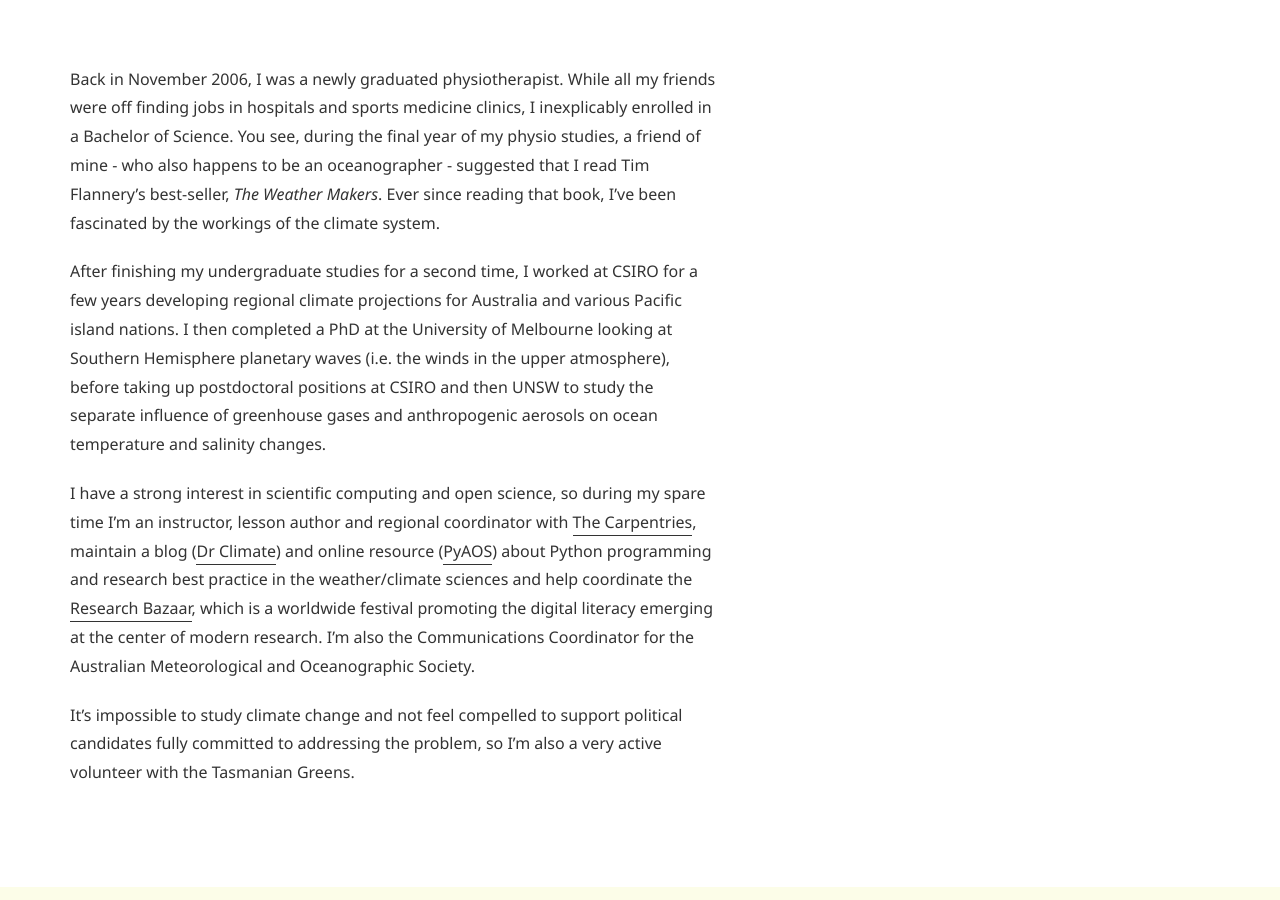
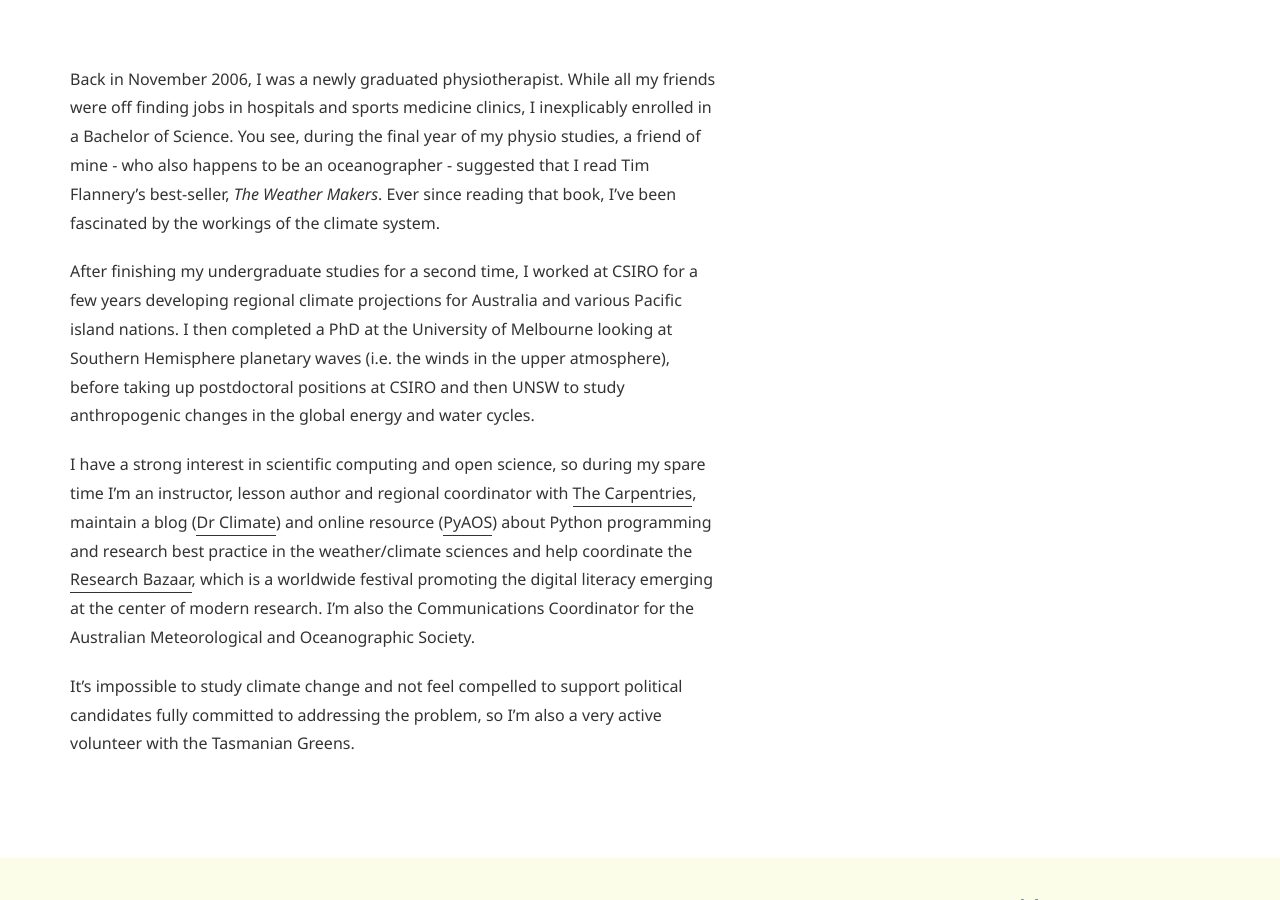
Before and after one commit to DamienIrving/damienirving.github.io, a Jekyll site: the page built from story.md, in a window 1280 px wide and 900 px high, scrolled down 629 px. Built offline with Jekyll 4.4.1, drawn with Linux system fonts in a browser that asks for light colours; some web fonts are replaced.

Commit message:
Update story.md

```diff
--- a/story.md
+++ b/story.md
@@ -34,8 +34,7 @@ I then completed a PhD at the University of Melbourne
 looking at Southern Hemisphere planetary waves
 (i.e. the winds in the upper atmosphere),
 before taking up postdoctoral positions at CSIRO and then UNSW
-to study the separate influence of greenhouse gases and anthropogenic aerosols
-on ocean temperature and salinity changes.
+to study anthropogenic changes in the global energy and water cycles.
 
 I have a strong interest in scientific computing and open science,
 so during my spare time I’m an instructor, lesson author and
```
